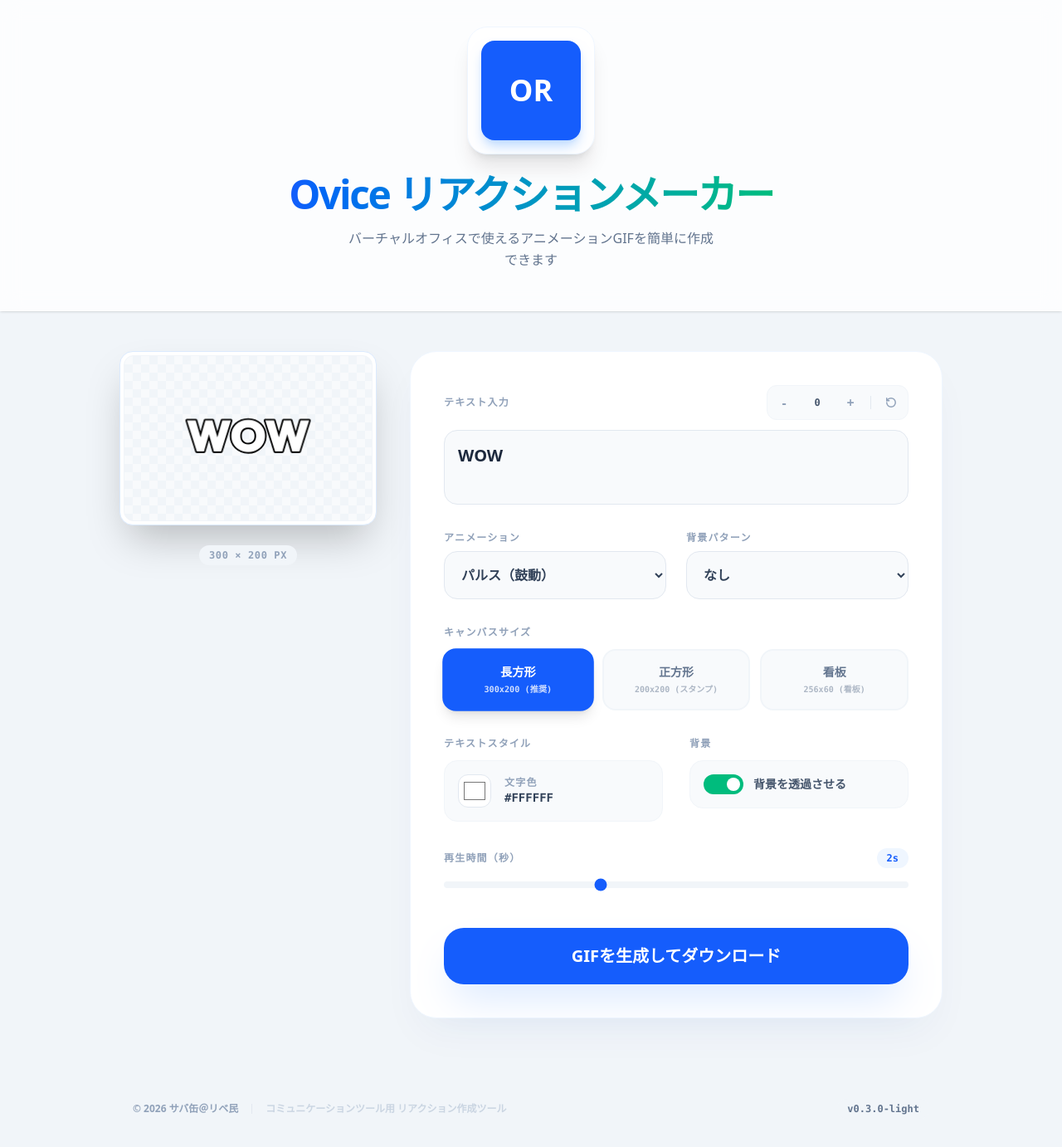
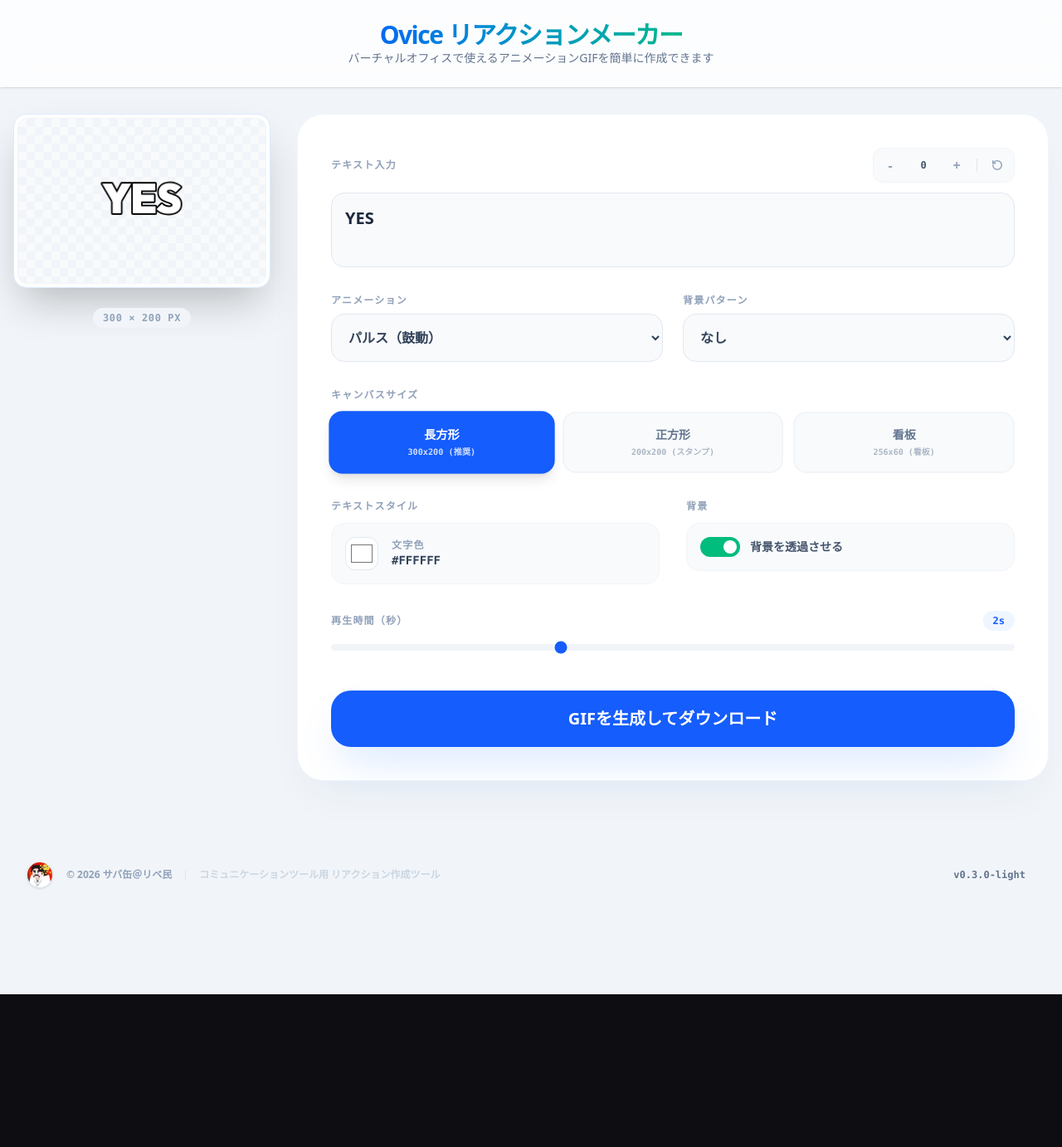
Before and after one commit to iidaatcnt/ovice-reaction-maker, a Next.js app: page / in a window 1280 px wide. Shown: the top 1382 px of the page at 83% size. After the commit the page ends 1198 px from the top, so only its background shows below. Built offline with nearby package versions, Linux system fonts and the light colour scheme.

Commit message:
Layout adjustments: slim header, wider panels, and updated default text

```diff
--- a/app/page.tsx
+++ b/app/page.tsx
@@ -22,7 +22,7 @@
 ];
 
 export default function Home() {
-  const [text, setText] = useState('WOW');
+  const [text, setText] = useState('YES');
   const [textColor, setTextColor] = useState('#ffffff');
   const [bgColor, setBgColor] = useState('#00000000');
   const [isTransparent, setIsTransparent] = useState(true);
@@ -354,22 +354,18 @@
     <div className="min-h-screen bg-[#f1f5f9] text-[#0f172a] font-sans selection:bg-blue-200 selection:text-blue-900 pb-20">
 
       {/* Header */}
-      <header className="p-8 pb-12 text-center flex flex-col items-center gap-4 bg-white/80 backdrop-blur-md border-b border-white shadow-sm">
-        <div className="bg-white p-4 rounded-3xl shadow-xl mb-2 border border-blue-50">
-          {/* Logo Fallback Container */}
-          <div className="w-[120px] h-[120px] bg-blue-600 rounded-2xl flex items-center justify-center text-white font-black text-4xl shadow-lg shadow-blue-200">
-            OR
-          </div>
+      <header className="p-4 md:p-6 text-center flex flex-row items-center justify-center gap-4 bg-white/80 backdrop-blur-md border-b border-white shadow-sm">
+        <div className="text-center">
+          <h1 className="text-2xl md:text-3xl font-black tracking-tighter bg-gradient-to-r from-blue-600 to-emerald-500 bg-clip-text text-transparent">
+            Ovice リアクションメーカー
+          </h1>
+          <p className="hidden md:block text-slate-500 text-sm font-medium">
+            バーチャルオフィスで使えるアニメーションGIFを簡単に作成できます
+          </p>
         </div>
-        <h1 className="text-4xl md:text-5xl font-black tracking-tighter bg-gradient-to-r from-blue-600 to-emerald-500 bg-clip-text text-transparent">
-          Ovice リアクションメーカー
-        </h1>
-        <p className="text-slate-500 max-w-md mx-auto leading-relaxed font-medium">
-          バーチャルオフィスで使えるアニメーションGIFを簡単に作成できます
-        </p>
       </header>
 
-      <main className="w-full max-w-5xl px-4 mt-12 flex flex-col lg:flex-row gap-10 items-start justify-center mx-auto">
+      <main className="w-full max-w-[1400px] px-4 mt-8 flex flex-col lg:flex-row gap-8 items-start justify-center mx-auto">
 
         {/* Preview Section */}
         <div className="flex flex-col items-center gap-6 w-full lg:w-auto">
@@ -594,8 +590,9 @@
         </div>
       </main>
 
-      <footer className="w-full max-w-5xl px-8 flex justify-between items-center text-xs font-bold text-slate-400 mt-16 pb-12 border-t border-slate-100 pt-8 mx-auto">
+      <footer className="w-full max-w-[1400px] px-8 flex justify-between items-center text-xs font-bold text-slate-400 mt-16 pb-12 border-t border-slate-100 pt-8 mx-auto">
         <div className="flex items-center gap-4">
+          <img src="/footer-logo.png" alt="Avatar" className="w-8 h-8 rounded-full border border-slate-200 shadow-sm" />
           <span>&copy; 2026 サバ缶＠リベ民</span>
           <div className="w-px h-3 bg-slate-200"></div>
           <span className="text-slate-300">コミュニケーションツール用 リアクション作成ツール</span>
```
